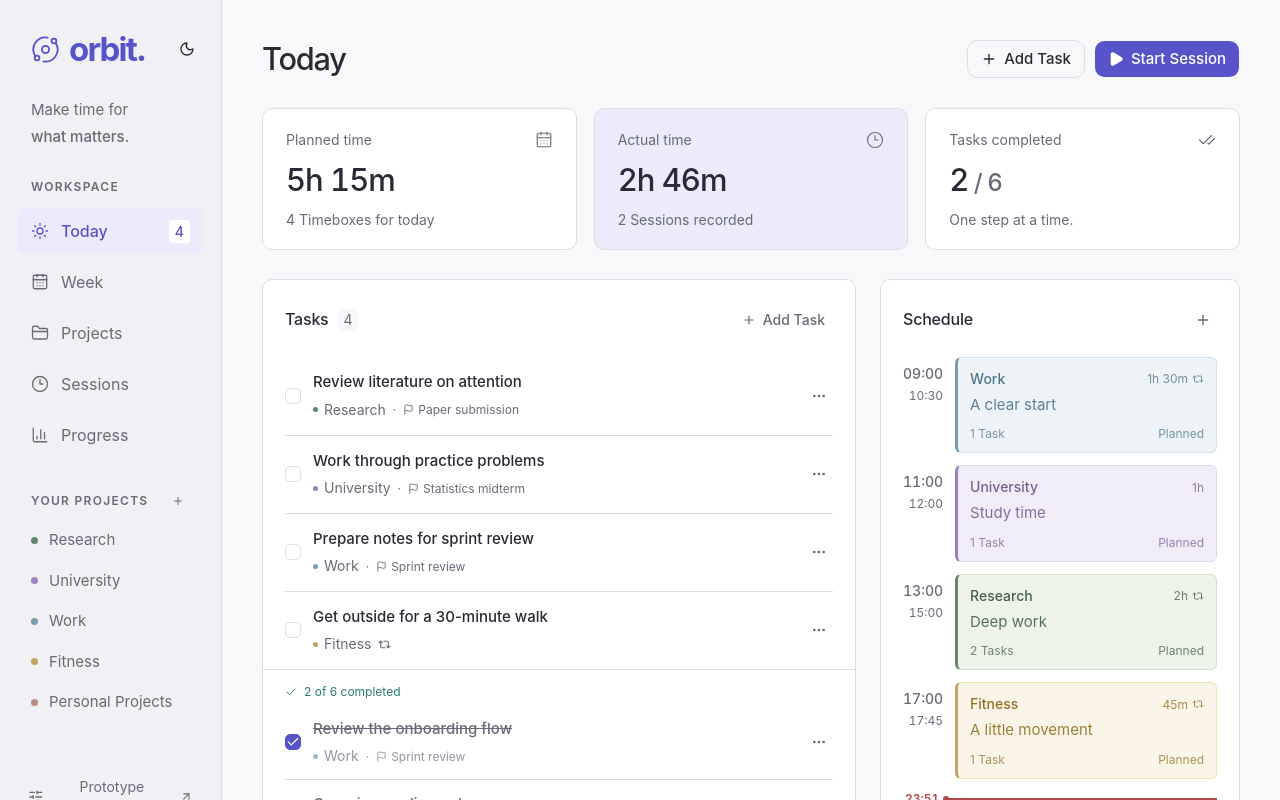
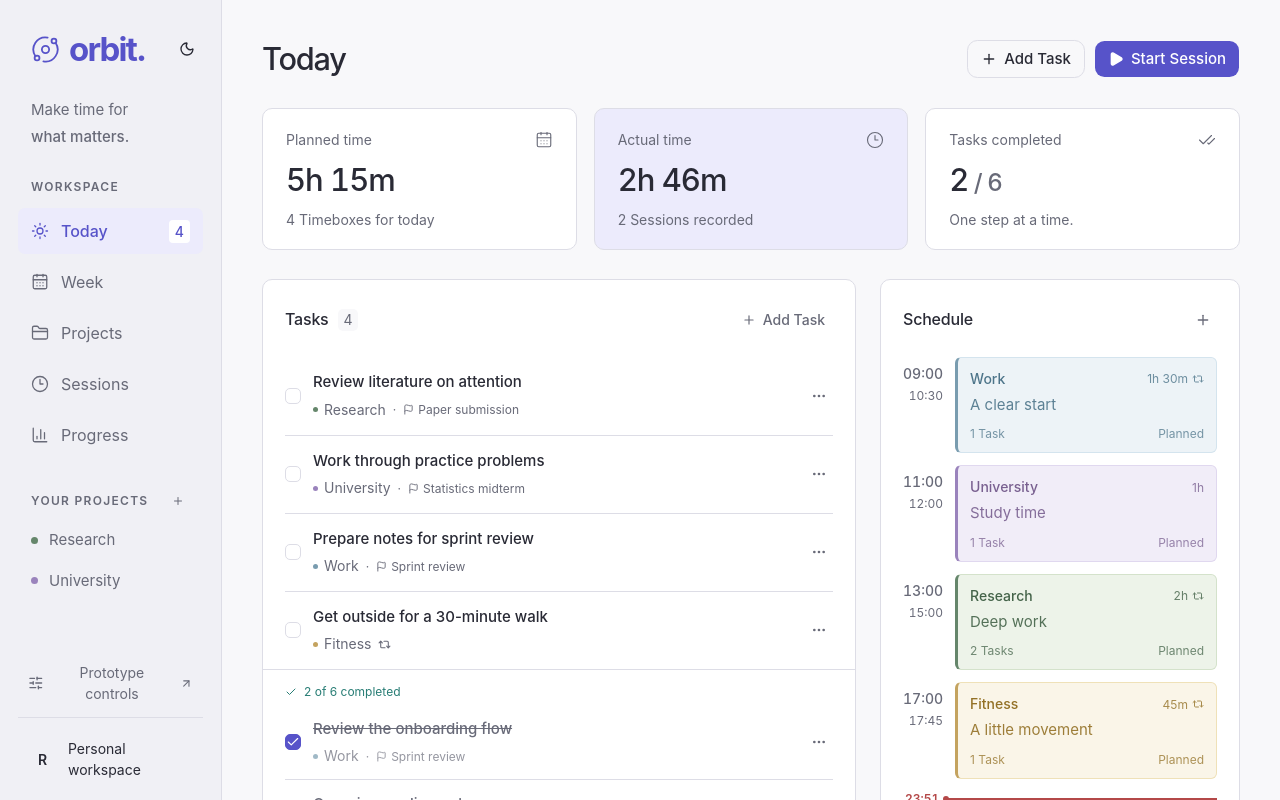
Before and after one commit to ricardovinicius/orbit, a Next.js app in the folder apps/prototype/: page / in a window 1280 px wide. Shown: the top 800 px of the page. Built offline with nearby package versions, Linux system fonts and the light colour scheme.

Commit message:
fix(sidebar): adjust overflow behavior for improved navigation

```diff
--- a/apps/prototype/src/app/globals.css
+++ b/apps/prototype/src/app/globals.css
@@ -103,7 +103,9 @@ input[type="date"], input[type="time"] { display: block; min-width: 0; }
 .skip-link { position: fixed; top: -80px; left: 20px; z-index: 100; background: var(--card); border: 2px solid var(--primary); border-radius: 6px; padding: 12px; }
 .skip-link:focus { top: 10px; }
 .app-shell { display: flex; min-height: 100dvh; }
-.sidebar { position: fixed; inset: 0 auto 0 0; width: 222px; display: flex; flex-direction: column; background: var(--sidebar); border-right: 1px solid var(--border); padding: 30px 18px 0; z-index: 30; overflow-y: auto; }
+.sidebar { position: fixed; inset: 0 auto 0 0; width: 222px; display: flex; flex-direction: column; background: var(--sidebar); border-right: 1px solid var(--border); padding: 30px 18px 0; z-index: 30; overflow: hidden; }
+.sidebar > * { flex-shrink: 0; }
+.sidebar > .project-nav { flex-shrink: 1; min-height: 0; overflow-y: auto; overscroll-behavior-y: contain; }
 .brand { display: flex; align-items: center; gap: 9px; padding: 0 13px; color: var(--primary); width: fit-content; }
 .brand > span { font-size: 33px; font-weight: 650; letter-spacing: -1.8px; line-height: 1; }
 .brand-period { color: var(--primary); }
```
